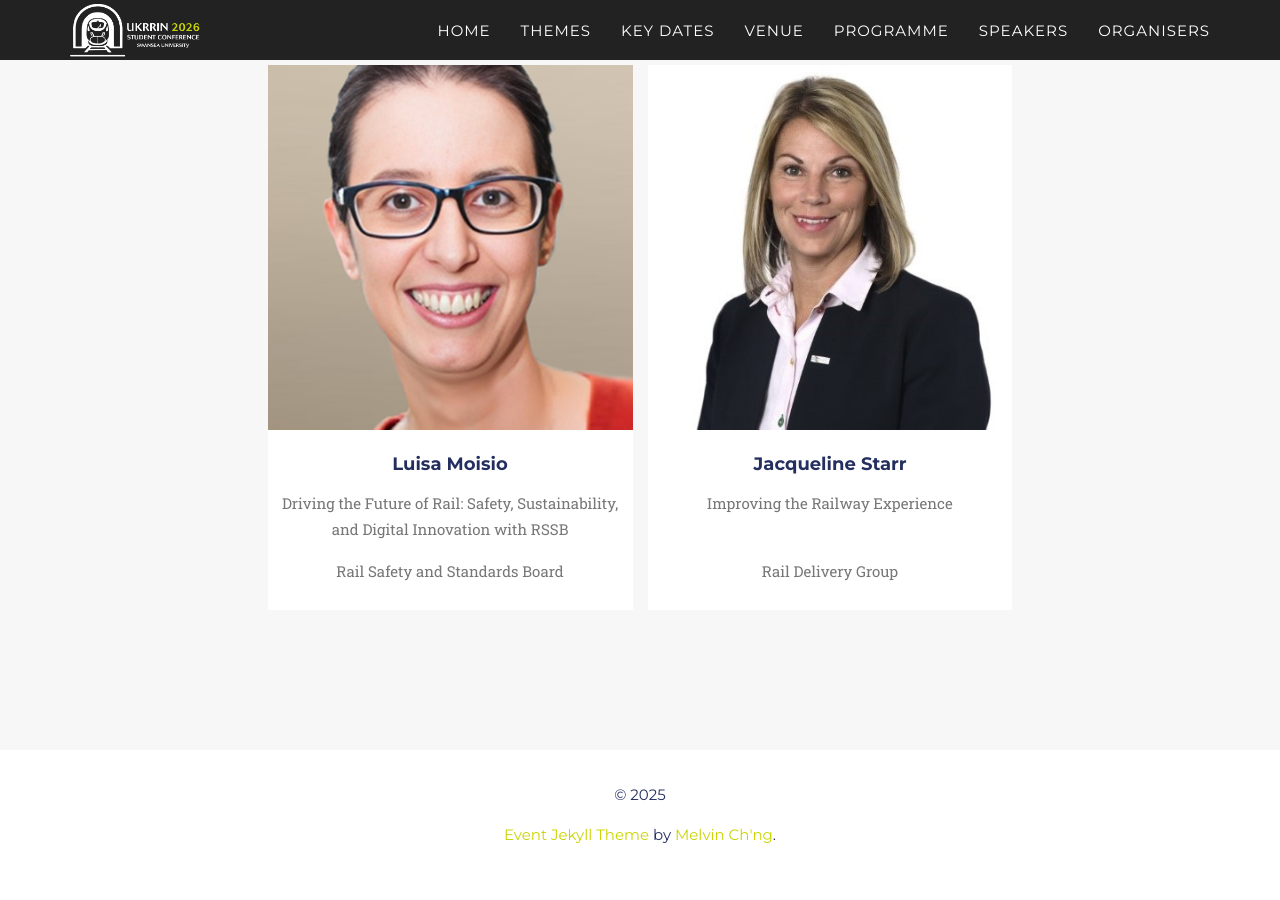
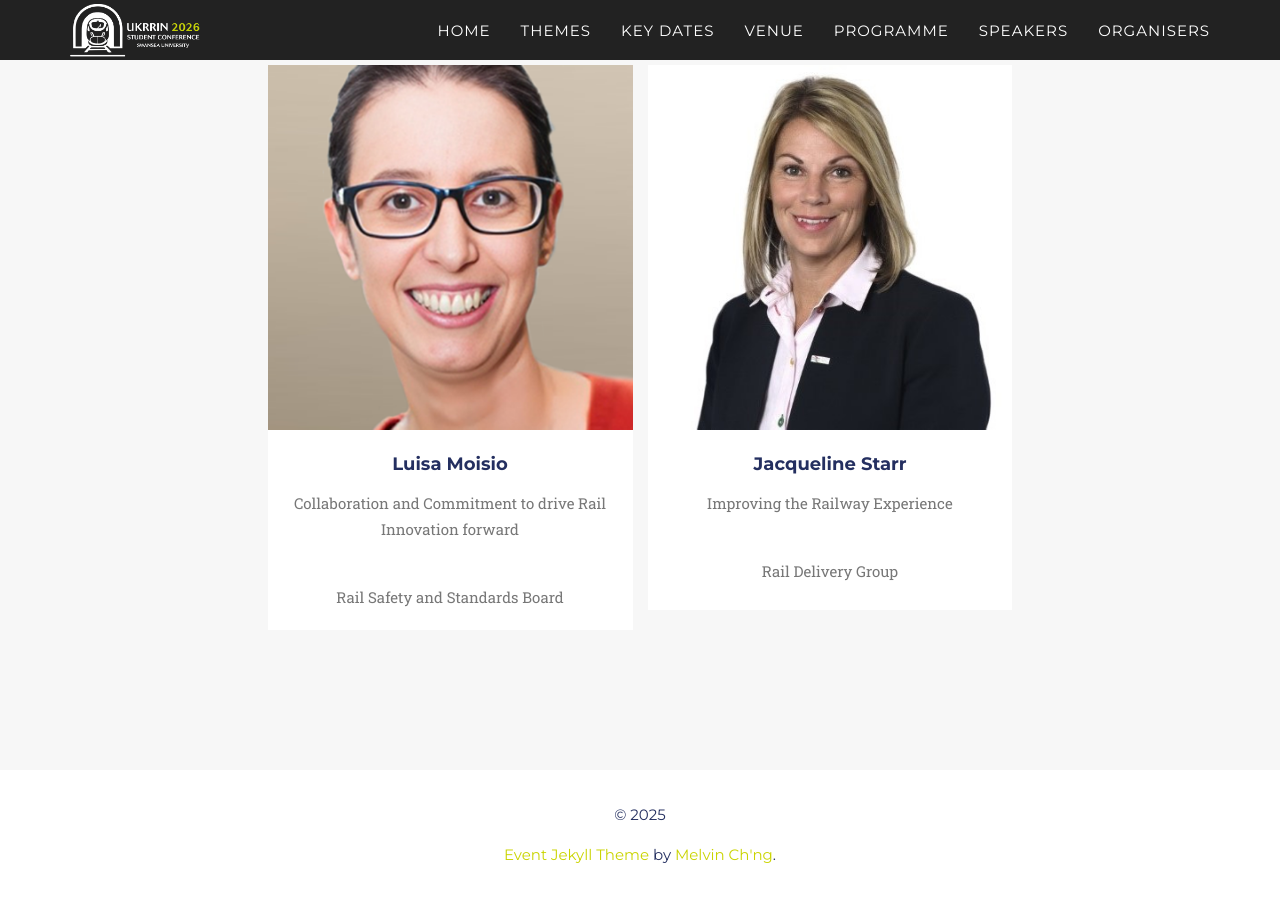
Before and after one commit to ukrrin2026swansea/ukrrin2026swansea.github.io, a Jekyll site: the page built from _2017_pages/speakers.html, in a window 1280 px wide and 900 px high, scrolled down 921 px. Built offline with Jekyll 4.4.1, drawn with Linux system fonts in a browser that asks for light colours; some web fonts are replaced.

Commit message:
Update Luisa Moisio's subtitle for clarity and impact

```diff
--- a/_data/twenty_17/speakers.yml
+++ b/_data/twenty_17/speakers.yml
@@ -25,7 +25,7 @@
 
 - title: Luisa Moisio
   name: Luisa Moisio
-  subtitle: "Driving the Future of Rail: Safety, Sustainability, and Digital Innovation with RSSB"
+  subtitle: "Collaboration and Commitment to drive Rail Innovation forward<br><br>"
   img: LuisaMoisio.png
   thumbnail: LuisaMoisio.png
   affiliation: Rail Safety and Standards Board
```
Also changed, not shown: css/2017_style/img/team/michealolawale.JPG.
